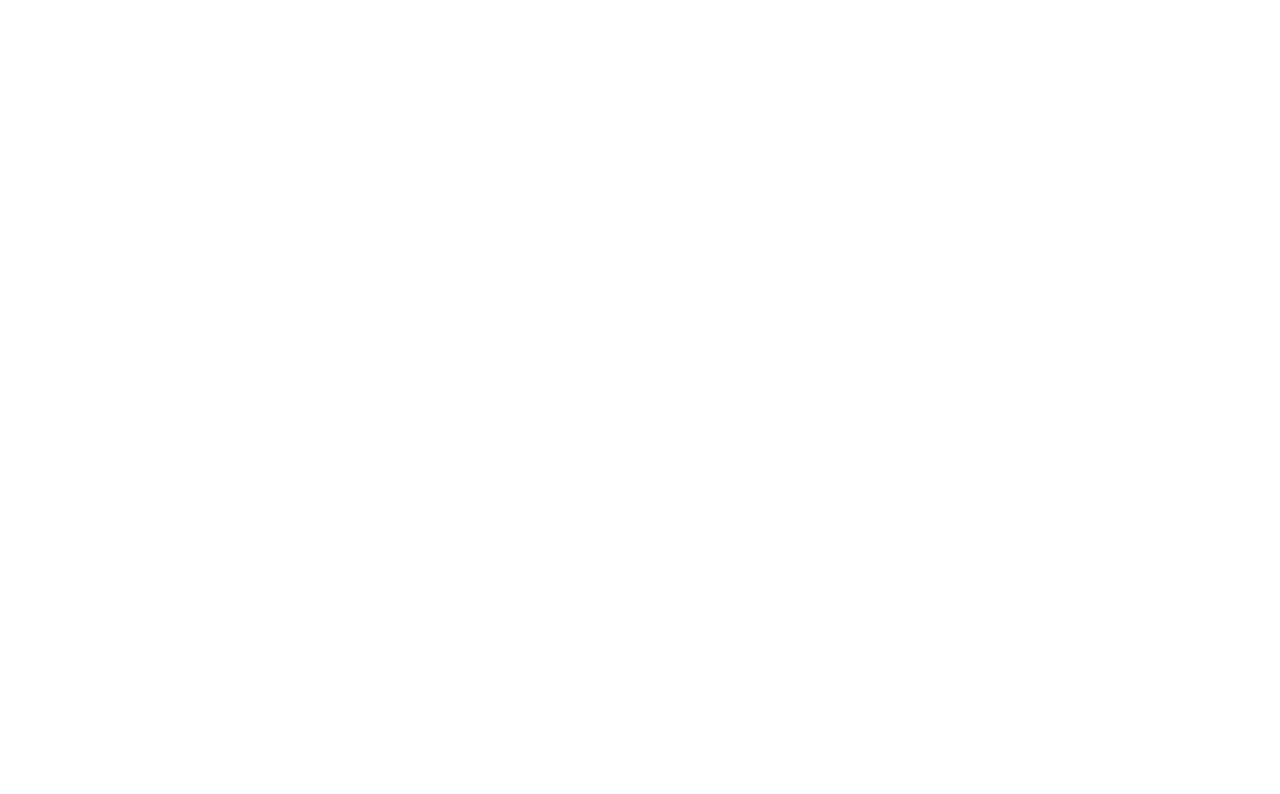
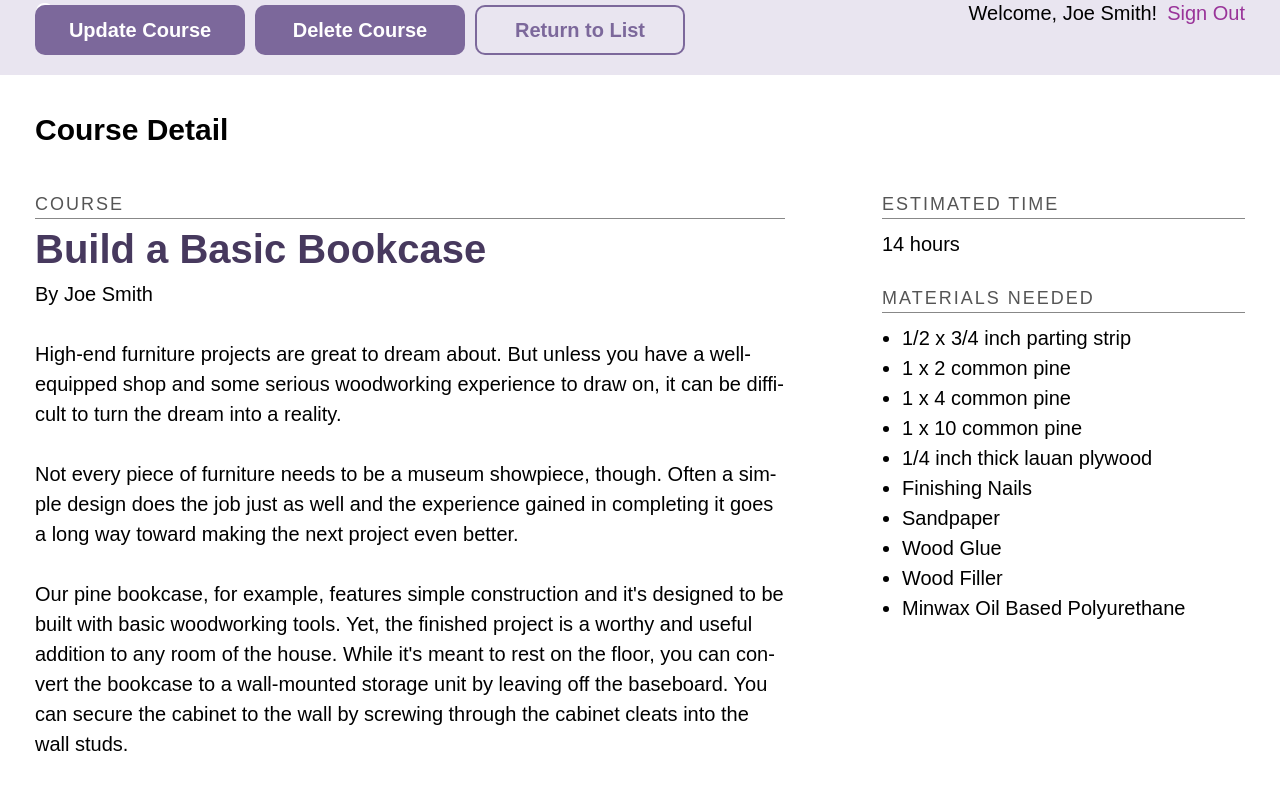
Before and after one commit to jbranyan/school-database-with-react, a React (Create React App) app in the folder client/: page /courses/create in a window 1280 px wide. Before the commit this address had no page. Shown: the top 794 px of the page. Built offline with nearby package versions, Linux system fonts and the light colour scheme; no server answers.

Commit message:
Course detail component

```diff
--- a/client/src/App.js
+++ b/client/src/App.js
@@ -16,7 +16,7 @@
   Routes } from 'react-router-dom';
 
 import Courses from './components/Courses';
-// import CourseDetail from './components/CourseDetail';
+import CourseDetail from './components/CourseDetail';
 // import CreateCourse from './components/CreateCourse';
 // import Header from './components/Header';
 // import UpdateCourse from './components/UpdateCourse';
@@ -30,6 +30,7 @@
     <div>
       <Routes>
         <Route exact path="/" element=<Courses/> />
+        <Route exact path="/courses/:id" element={<CourseDetail/>} />
       </Routes>
     </div>
     </Router>
--- a/client/src/components/CourseDetail.js
+++ b/client/src/components/CourseDetail.js
@@ -0,0 +1,85 @@
+/* CourseDetail - This component provides the "Course Detail" screen by retrieving the detail for a course from the REST API's /api/courses/:id route
+and rendering the course. The component also renders a "Delete Course" button that when clicked should send a DELETE request
+to the REST API's /api/courses/:id route in order to delete a course. This component also renders an "Update Course" button for navigating to the "Update Course" screen.*/
+
+import React, {useState, useEffect} from 'react';
+import {useParams} from 'react-router-dom';
+
+function CourseDetail(){
+    let [courses, setCourseDetail] = useState([]);
+    let { id } = useParams();
+
+      useEffect(() => {
+        fetch(`http://localhost:5000/api/courses/{id}`)
+        .then(response => response.json())
+        .then(responseData => setCourseDetail(responseData))
+        console.log(courses);
+    }, []);
+
+
+    return(
+        <React.Fragment>
+            <div className="wrap header--flex">
+                <h1 className="header--logo"><a href="index.html">Courses</a></h1>
+                <nav>
+                    <ul className="header--signedin">
+                        <li>Welcome, Joe Smith!</li>
+                        <li><a href="sign-out.html">Sign Out</a></li>
+                    </ul>
+                </nav>
+            </div>
+            <div className="actions--bar">
+                <div className="wrap">
+                    <a className="button" href="update-course.html">Update Course</a>
+                    <a className="button" href="#">Delete Course</a>
+                    <a className="button button-secondary" href="index.html">Return to List</a>
+                </div>
+            </div>
+
+        <div className="wrap">
+            <h2>Course Detail</h2>
+            <form>
+                <div className="main--flex">
+                    <div>
+                        <h3 className="course--detail--title">Course</h3>
+                        <h4 className="course--name">Build a Basic Bookcase</h4>
+                        <p>By Joe Smith</p>
+
+                        <p>High-end furniture projects are great to dream about. But unless you have a well-equipped shop and some serious woodworking experience to draw on, it can be difficult to turn the dream into a reality.</p>
+
+                        <p>Not every piece of furniture needs to be a museum showpiece, though. Often a simple design does the job just as well and the experience gained in completing it goes a long way toward making the next project even better.</p>
+
+                        <p>Our pine bookcase, for example, features simple construction and it's designed to be built with basic woodworking tools. Yet, the finished project is a worthy and useful addition to any room of the house. While it's meant to rest on the floor, you can convert the bookcase to a wall-mounted storage unit by leaving off the baseboard. You can secure the cabinet to the wall by screwing through the cabinet cleats into the wall studs.</p>
+
+                        <p>We made the case out of materials available at most building-supply dealers and lumberyards, including 1/2 x 3/4-in. parting strip, 1 x 2, 1 x 4 and 1 x 10 common pine and 1/4-in.-thick lauan plywood. Assembly is quick and easy with glue and nails, and when you're done with construction you have the option of a painted or clear finish.</p>
+
+                        <p>As for basic tools, you'll need a portable circular saw, hammer, block plane, combination square, tape measure, metal rule, two clamps, nail set and putty knife. Other supplies include glue, nails, sandpaper, wood filler and varnish or paint and shellac.</p>
+
+                        <p>The specifications that follow will produce a bookcase with overall dimensions of 10 3/4 in. deep x 34 in. wide x 48 in. tall. While the depth of the case is directly tied to the 1 x 10 stock, you can vary the height, width and shelf spacing to suit your needs. Keep in mind, though, that extending the width of the cabinet may require the addition of central shelf supports.</p>
+                    </div>
+                    <div>
+                        <h3 className="course--detail--title">Estimated Time</h3>
+                        <p>14 hours</p>
+
+                        <h3 className="course--detail--title">Materials Needed</h3>
+                        <ul className="course--detail--list">
+                            <li>1/2 x 3/4 inch parting strip</li>
+                            <li>1 x 2 common pine</li>
+                            <li>1 x 4 common pine</li>
+                            <li>1 x 10 common pine</li>
+                            <li>1/4 inch thick lauan plywood</li>
+                            <li>Finishing Nails</li>
+                            <li>Sandpaper</li>
+                            <li>Wood Glue</li>
+                            <li>Wood Filler</li>
+                            <li>Minwax Oil Based Polyurethane</li>
+                        </ul>
+                    </div>
+                </div>
+            </form>
+        </div>
+        </React.Fragment>
+    );
+}
+
+export default CourseDetail;
--- a/client/src/components/Courses.js
+++ b/client/src/components/Courses.js
@@ -7,12 +7,12 @@
     NavLink} from 'react-router-dom';
 
 function Courses(){
-    let [courses, setCourseDetail] = useState([]);
+    let [courses, setCourse] = useState([]);
 
       useEffect(() => {
         fetch("http://localhost:5000/api/courses")
         .then(response => response.json())
-        .then(responseData => setCourseDetail(responseData))
+        .then(responseData => setCourse(responseData))
         console.log(courses);
     }, []);
 
```
